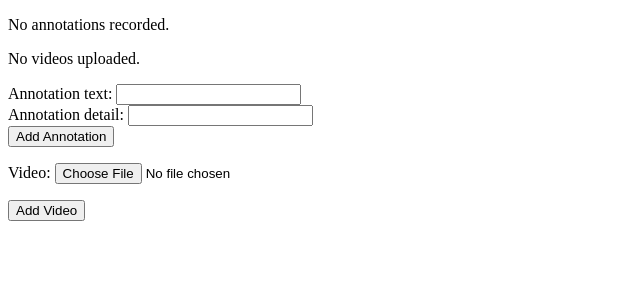
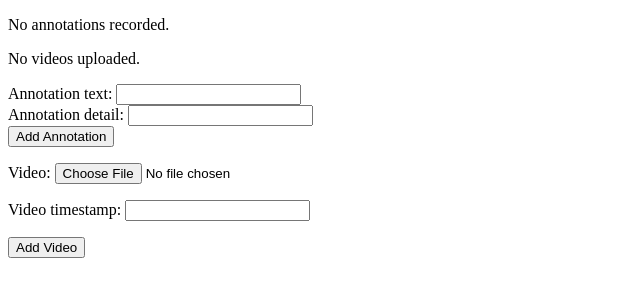
Before and after one commit to dlfonseka/svat, a Django app: template annotation/templates/annotation/index.html in a window 1280 px wide. Shown: the top 300 px of the page, without its empty margins (0-640 px from the left). Run offline with Django 3.2, Linux system fonts and the light colour scheme; the template is opened without the code that fills it: values that come from a table or form of the project are taken from there, others are empty; some libraries are stand-ins or nearby versions.

Commit message:
Changes timestamping from global to object based

```diff
--- a/annotation/forms.py
+++ b/annotation/forms.py
@@ -23,7 +23,6 @@ class VideoForm(forms.ModelForm):
             raise ValidationError('Video exists in database. Select video from dropdown or change filename and reupload.')
         return vid
 
-
 class ToolsForm(forms.ModelForm):
     class Meta:
         model = Tools
--- a/annotation/models.py
+++ b/annotation/models.py
@@ -7,6 +7,7 @@ import os
 
 class Video(models.Model):
     video = models.FileField() #validators=[FileExtensionValidator(allowed_extensions=['mp4, mov'])]
+    video_timestamp = models.FloatField(null=True)
     #video_name = models.CharField(max_length=200, blank=False, null=True)
     #  video_upload_timestamp = models.DateTimeField(null=True)
 
--- a/annotation/templates/annotation/index.html
+++ b/annotation/templates/annotation/index.html
@@ -34,7 +34,7 @@
             <script src="https://vjs.zencdn.net/7.11.4/video.min.js"></script>
             <script>
                 var myPlayer = videojs('my-video');
-                myPlayer.currentTime(parseFloat("{{timestamp}}"));
+                myPlayer.currentTime(parseFloat("{{available_video.video_timestamp}}"));
             </script>
         {% endif %}
 
@@ -43,7 +43,7 @@
             {% if annotation_list %}
             <ul>
                 {% for annotation in annotation_list %}
-                <!-- <li>{{error}} {{annotation.annotation_text}}</li> -->
+                <li>{{error}} {{annotation.annotation_text}} {{annotation.annotation_timestamp}}</li>
                 {% endfor %}
             </ul>
             {% else %}
@@ -73,7 +73,8 @@
             <div class="fieldWrapper">
                 {{ annotation_model_form.annotation_video.errors }}
                 {{available_video}}
-                <input type="hidden" name="annotation_video" id="id_annotation_video" value={{available_video}}>
+                <input type="hidden" name="annotation_video" id="id_annotation_video" value="1">
+                <!-- {{ annotation_model_form.annotation_video }} -->
             </div>
             <div class="fieldWrapper">
                 {{ annotation_model_form.annotation_text.errors }}
@@ -90,7 +91,12 @@
                 <!-- <label for="{{ annotation_model_form.annotation_timestamp.id_for_label }}"></label> -->
                 <input type="hidden" name="annotation_timestamp" id="id_annotation_timestamp">
             </div>
+            <!-- <script type="text/javascript">
+                console.log("{{available_video}}")
+                document.getElementById('id_annotation_video').value = "{{available_video}}";
+            </script> -->
             <input type='submit' value='Add Annotation' onclick="timestamp()"/>
+
         </form>
         {% endif %}
         </div>
```
Also changed, not shown: annotation/views.py (+5 -7 lines), annotation/migrations/0010_video_video_timestamp.py (added).
